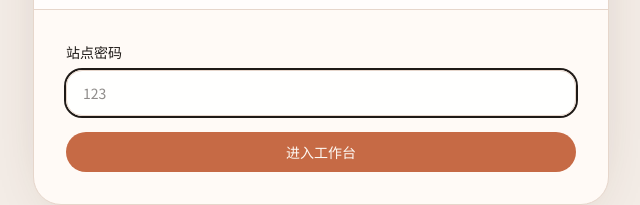
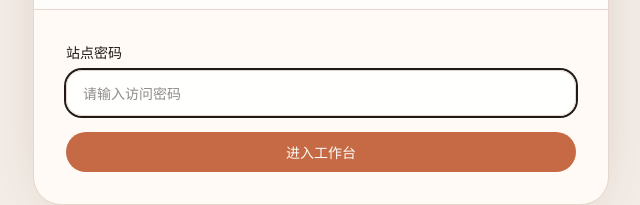
Before and after one commit to neocyyn-ship-it/media-ops-workbench, a Next.js app: page /login in a window 1280 px wide. Shown: the part 366-571 px from the top of the page, without its empty margins (319-959 px from the left). Built offline with nearby package versions, Linux system fonts and the light colour scheme.

Commit message:
fix: remove exposed site password hints

```diff
--- a/src/app/login/page.tsx
+++ b/src/app/login/page.tsx
@@ -65,7 +65,7 @@ function LoginPageContent() {
             autoComplete="current-password"
             value={password}
             onChange={(event) => setPassword(event.target.value)}
-            placeholder={"123"}
+            placeholder={"\u8bf7\u8f93\u5165\u8bbf\u95ee\u5bc6\u7801"}
           />
         </div>
 
```
Also changed, not shown: 1 other file (tests, documents, lock files or other folders).
